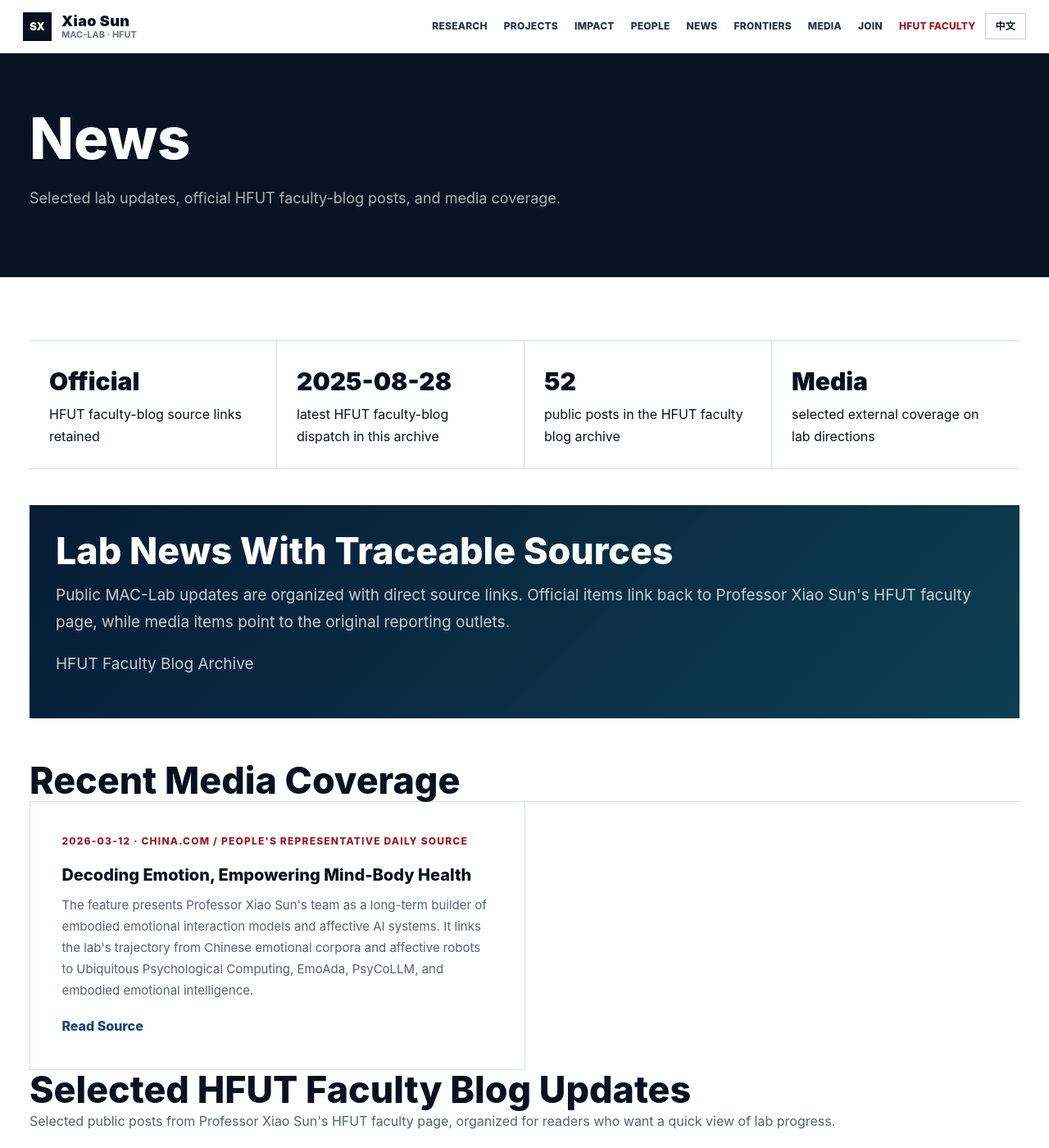
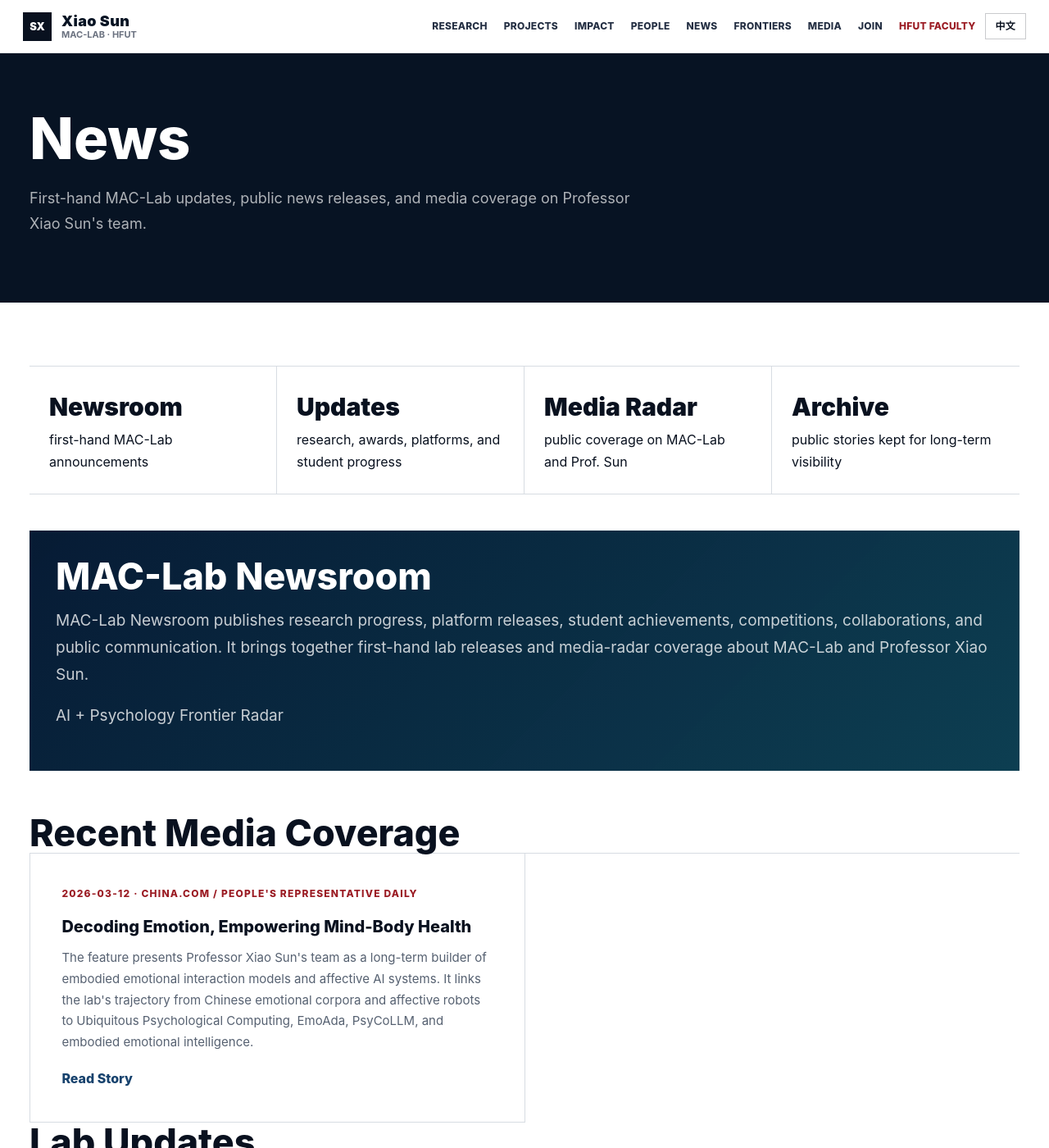
Before and after one commit to sxhfut/sxhfut.github.io, a Jekyll site: the page built from _pages/news/index.md, in a window 1280 px wide and 1400 px high. Shown: the whole window at 82% size. Built offline with Jekyll 4.4.1, drawn with Linux system fonts in a browser that asks for light colours; some of the changed text lies outside the part shown.

Commit message:
Refine lab newsroom copy

```diff
--- a/_pages/news/index.md
+++ b/_pages/news/index.md
@@ -2,39 +2,39 @@
 layout: page
 title: News
 title_zh: 实验室新闻
-description: Selected lab updates, official HFUT faculty-blog posts, and media coverage.
-description_zh: 实验室动态、合工大教师主页公开信息与媒体报道精选。
+description: First-hand MAC-Lab updates, public news releases, and media coverage on Professor Xiao Sun's team.
+description_zh: MAC-Lab 一手动态、公开新闻发布与孙晓教授团队相关媒体报道。
 permalink: /news/
 toggle: on
 rank: 5
 ---
 
 <div class="summary-band">
-  <div><strong>Official</strong><span><span class="lang-en">HFUT faculty-blog source links retained</span><span class="lang-zh">保留合工大教师主页原文链接</span></span></div>
-  <div><strong>2025-08-28</strong><span><span class="lang-en">latest HFUT faculty-blog dispatch in this archive</span><span class="lang-zh">当前收录的教师主页最新动态</span></span></div>
-  <div><strong>52</strong><span><span class="lang-en">public posts in the HFUT faculty blog archive</span><span class="lang-zh">教师主页公开博客条目总数</span></span></div>
-  <div><strong>Media</strong><span><span class="lang-en">selected external coverage on lab directions</span><span class="lang-zh">精选实验室相关外部报道</span></span></div>
+  <div><strong>Newsroom</strong><span><span class="lang-en">first-hand MAC-Lab announcements</span><span class="lang-zh">实验室一手动态发布</span></span></div>
+  <div><strong>Updates</strong><span><span class="lang-en">research, awards, platforms, and student progress</span><span class="lang-zh">科研、获奖、平台与学生成长</span></span></div>
+  <div><strong>Media Radar</strong><span><span class="lang-en">public coverage on MAC-Lab and Prof. Sun</span><span class="lang-zh">聚合实验室与孙晓教授相关报道</span></span></div>
+  <div><strong>Archive</strong><span><span class="lang-en">public stories kept for long-term visibility</span><span class="lang-zh">沉淀可长期传播的公开故事</span></span></div>
 </div>
 
 <div class="media-note">
-  <h2><span class="lang-en">Lab News With Traceable Sources</span><span class="lang-zh">可追溯来源的实验室动态</span></h2>
-  <p><span class="lang-en">Public MAC-Lab updates are organized with direct source links. Official items link back to Professor Xiao Sun's HFUT faculty page, while media items point to the original reporting outlets.</span><span class="lang-zh">MAC-Lab 公开动态均保留直接来源链接。官方条目链接至孙晓教授合工大教师主页，媒体条目链接至原始报道来源，便于访客了解实验室近期进展与长期研究方向。</span></p>
-  <p><a href="https://faculty.hfut.edu.cn/sunxiao/zh_CN/article/198496/list/index.htm"><span class="lang-en">HFUT Faculty Blog Archive</span><span class="lang-zh">合工大教师主页动态列表</span></a></p>
+  <h2><span class="lang-en">MAC-Lab Newsroom</span><span class="lang-zh">MAC-Lab 实验室新闻中心</span></h2>
+  <p><span class="lang-en">MAC-Lab Newsroom publishes research progress, platform releases, student achievements, competitions, collaborations, and public communication. It brings together first-hand lab releases and media-radar coverage about MAC-Lab and Professor Xiao Sun.</span><span class="lang-zh">MAC-Lab 新闻中心发布科研进展、平台发布、学生成果、竞赛获奖、合作交流与社会传播动态，汇集实验室一手发布和媒体雷达发现的公开报道。</span></p>
+  <p><a href="{{ '/frontiers/' | prepend: site.baseurl }}"><span class="lang-en">AI + Psychology Frontier Radar</span><span class="lang-zh">查看 AI + 心理前沿雷达</span></a></p>
 </div>
 
 <h2><span class="lang-en">Recent Media Coverage</span><span class="lang-zh">近期媒体报道</span></h2>
 
 <div class="media-grid media-grid--page">
   <article>
-    <span>2026-03-12 · China.com / People's Representative Daily source</span>
+    <span>2026-03-12 · China.com / People's Representative Daily</span>
     <h2><span class="lang-en">Decoding Emotion, Empowering Mind-Body Health</span><span class="lang-zh">解码情感，智惠身心</span></h2>
     <p><span class="lang-en">The feature presents Professor Xiao Sun's team as a long-term builder of embodied emotional interaction models and affective AI systems. It links the lab's trajectory from Chinese emotional corpora and affective robots to Ubiquitous Psychological Computing, EmoAda, PsyCoLLM, and embodied emotional intelligence.</span><span class="lang-zh">报道以“具身情感交互大模型突破之路”为主线，梳理团队从中文情感语料库、情感机器人，到普适心理计算、EmoAda、PsyCoLLM 和具身情感智能的长期建设路径。</span></p>
-    <a href="https://digi.china.com/articles/20260312/202603121823261.html"><span class="lang-en">Read Source</span><span class="lang-zh">阅读原文</span></a>
+    <a href="https://digi.china.com/articles/20260312/202603121823261.html"><span class="lang-en">Read Story</span><span class="lang-zh">阅读全文</span></a>
   </article>
 </div>
 
-<h2><span class="lang-en">Selected HFUT Faculty Blog Updates</span><span class="lang-zh">合工大教师主页动态精选</span></h2>
-<p class="muted"><span class="lang-en">Selected public posts from Professor Xiao Sun's HFUT faculty page, organized for readers who want a quick view of lab progress.</span><span class="lang-zh">以下条目来自孙晓教授合工大教师主页公开动态，按实验室建设、论文成果、竞赛获奖和社会影响进行精选整理。</span></p>
+<h2><span class="lang-en">Lab Updates</span><span class="lang-zh">实验室动态</span></h2>
+<p class="muted"><span class="lang-en">A curated stream of MAC-Lab progress across research platforms, publications, student training, competitions, standards, media visibility, and translational applications.</span><span class="lang-zh">这里汇集 MAC-Lab 在科研平台、论文成果、学生培养、竞赛获奖、标准建设、媒体传播和成果转化方面的阶段性进展。</span></p>
 
 <div class="news-list">
   <article>
@@ -42,7 +42,7 @@ rank: 5
     <div>
       <h2><span class="lang-en">Multimodal Affective Computing and Intervention Technology Wins Silver Award at the 11th International Exhibition of Inventions</span><span class="lang-zh">普适场景多模态情感计算与干预技术获第十一届国际发明展览会银奖</span></h2>
       <p><span class="lang-en">MAC-Lab's technology for multimodal affective computing and intervention in ubiquitous scenarios was recognized with a silver award at the Belt and Road and BRICS skills-development and technology-innovation competition.</span><span class="lang-zh">实验室“普适场景中的多模态情感计算与干预技术”在 2025 年第十一届国际发明展览会·“一带一路”暨金砖国家技能发展与技术创新大赛中获得银奖。</span></p>
-      <a href="https://faculty.hfut.edu.cn/sunxiao/zh_CN/article/198496/content/1691.htm#article"><span class="lang-en">Source</span><span class="lang-zh">原文</span></a>
+      <a href="https://faculty.hfut.edu.cn/sunxiao/zh_CN/article/198496/content/1691.htm#article"><span class="lang-en">Details</span><span class="lang-zh">查看详情</span></a>
     </div>
   </article>
   <article>
@@ -50,7 +50,7 @@ rank: 5
     <div>
       <h2><span class="lang-en">Paper Accepted by IEEE Transactions on Fuzzy Systems</span><span class="lang-zh">实验室论文被 IEEE Transactions on Fuzzy Systems 录用</span></h2>
       <p><span class="lang-en">The work studies uncertainty and complexity in human facial emotional expression, adding a new perspective for understanding facial affect in natural interaction.</span><span class="lang-zh">论文关注人类面部情感表达的不确定性与复杂性，从新的视角理解自然交互中的表情表达问题。</span></p>
-      <a href="https://faculty.hfut.edu.cn/sunxiao/zh_CN/article/198496/content/1693.htm#article"><span class="lang-en">Source</span><span class="lang-zh">原文</span></a>
+      <a href="https://faculty.hfut.edu.cn/sunxiao/zh_CN/article/198496/content/1693.htm#article"><span class="lang-en">Details</span><span class="lang-zh">查看详情</span></a>
     </div>
   </article>
   <article>
@@ -58,7 +58,7 @@ rank: 5
     <div>
       <h2><span class="lang-en">Student-Guided Work Published in IEEE Transactions on Image Processing</span><span class="lang-zh">指导论文发表在 CCF A 类期刊 IEEE Transactions on Image Processing</span></h2>
       <p><span class="lang-en">UniEmoX, a cross-modal semantic-guided large-scale pretraining approach for universal scene emotion perception, was published in IEEE Transactions on Image Processing.</span><span class="lang-zh">指导论文 UniEmoX: Cross-modal Semantic-Guided Large-Scale Pretraining for Universal Scene Emotion Perception 发表在 IEEE Transactions on Image Processing，面向通用场景情绪感知与跨模态语义预训练。</span></p>
-      <a href="https://faculty.hfut.edu.cn/sunxiao/zh_CN/article/198496/content/1692.htm#article"><span class="lang-en">Source</span><span class="lang-zh">原文</span></a>
+      <a href="https://faculty.hfut.edu.cn/sunxiao/zh_CN/article/198496/content/1692.htm#article"><span class="lang-en">Details</span><span class="lang-zh">查看详情</span></a>
     </div>
   </article>
   <article>
@@ -66,7 +66,7 @@ rank: 5
     <div>
       <h2><span class="lang-en">Lab Outcomes Covered by China Daily, China.com, Phoenix, and Other Media</span><span class="lang-zh">实验室成果被中国日报、中华网、中国网、凤凰网等媒体报道</span></h2>
       <p><span class="lang-en">The coverage strengthens public visibility for the lab's work on affective AI, psychological computing, and translational mind-body health systems.</span><span class="lang-zh">相关报道提升了实验室在情感智能、心理计算与身心健康转化系统方向的社会可见度。</span></p>
-      <a href="https://faculty.hfut.edu.cn/sunxiao/zh_CN/article/198496/content/1695.htm#article"><span class="lang-en">Source</span><span class="lang-zh">原文</span></a>
+      <a href="https://faculty.hfut.edu.cn/sunxiao/zh_CN/article/198496/content/1695.htm#article"><span class="lang-en">Details</span><span class="lang-zh">查看详情</span></a>
     </div>
   </article>
   <article>
@@ -74,23 +74,23 @@ rank: 5
     <div>
       <h2><span class="lang-en">Lab Contributes to Group Standard for Healthy Residential Environments</span><span class="lang-zh">实验室代表学校参编健康住区环境相关团体标准</span></h2>
       <p><span class="lang-en">The lab's human-factor affective computing technology entered standardization work for intelligent systems supporting healthy residential environments.</span><span class="lang-zh">实验室普适场景人因情感计算技术应用于健康住区环境身心表征与保障，参与编写《健康住区环境保障智能系统设计技术导则》。</span></p>
-      <a href="https://faculty.hfut.edu.cn/sunxiao/zh_CN/article/198496/content/1694.htm#article"><span class="lang-en">Source</span><span class="lang-zh">原文</span></a>
+      <a href="https://faculty.hfut.edu.cn/sunxiao/zh_CN/article/198496/content/1694.htm#article"><span class="lang-en">Details</span><span class="lang-zh">查看详情</span></a>
     </div>
   </article>
   <article>
     <time>2025-03-19</time>
     <div>
       <h2><span class="lang-en">Professional Service, Editorial Recognition, and High-Level Publications</span><span class="lang-zh">学会任职、编委任职与高水平论文持续推进</span></h2>
-      <p><span class="lang-en">Official updates in March 2025 reported Professor Sun's election as a CAAI council member, editorial-board recognition, and lab publications in PNAS Nexus, IEEE Transactions on Multimedia, and IEEE Transactions on Computational Social Systems.</span><span class="lang-zh">2025 年 3 月官方动态集中报道孙晓教授当选中国人工智能学会理事、当选《智能系统学报》领域编委，以及实验室合作论文发表于 PNAS 子刊、IEEE Transactions on Multimedia 和 IEEE Transactions on Computational Social Systems 等。</span></p>
-      <a href="https://faculty.hfut.edu.cn/sunxiao/zh_CN/article/198496/list/index.htm"><span class="lang-en">Browse Source Archive</span><span class="lang-zh">浏览原始列表</span></a>
+      <p><span class="lang-en">March 2025 updates highlighted Professor Sun's election as a CAAI council member, editorial-board recognition, and lab publications in PNAS Nexus, IEEE Transactions on Multimedia, and IEEE Transactions on Computational Social Systems.</span><span class="lang-zh">2025 年 3 月动态集中呈现孙晓教授当选中国人工智能学会理事、当选《智能系统学报》领域编委，以及实验室合作论文发表于 PNAS 子刊、IEEE Transactions on Multimedia 和 IEEE Transactions on Computational Social Systems 等进展。</span></p>
+      <a href="https://faculty.hfut.edu.cn/sunxiao/zh_CN/article/198496/list/index.htm"><span class="lang-en">More Updates</span><span class="lang-zh">更多动态</span></a>
     </div>
   </article>
   <article>
     <time>2025-01-06</time>
     <div>
       <h2><span class="lang-en">Student Innovation Awards and CNKI Top 1% Recognition</span><span class="lang-zh">学生创新大赛奖项与知网高被引学者 TOP 1%</span></h2>
-      <p><span class="lang-en">The faculty blog reported multiple China International College Students' Innovation Competition awards and Professor Sun's selection as a 2024 CNKI Highly Cited Scholar in the top 1%.</span><span class="lang-zh">教师主页报道实验室获得多项中国国际大学生创新大赛奖项，并记录孙晓教授入选 2024 中国知网高被引学者 TOP 1%。</span></p>
-      <a href="https://faculty.hfut.edu.cn/sunxiao/zh_CN/article/198496/list/2.htm"><span class="lang-en">Browse Source Archive</span><span class="lang-zh">浏览原始列表</span></a>
+      <p><span class="lang-en">The lab reported multiple China International College Students' Innovation Competition awards and Professor Sun's selection as a 2024 CNKI Highly Cited Scholar in the top 1%.</span><span class="lang-zh">实验室获得多项中国国际大学生创新大赛奖项，孙晓教授入选 2024 中国知网高被引学者 TOP 1%。</span></p>
+      <a href="https://faculty.hfut.edu.cn/sunxiao/zh_CN/article/198496/list/2.htm"><span class="lang-en">More Updates</span><span class="lang-zh">更多动态</span></a>
     </div>
   </article>
 </div>
```
